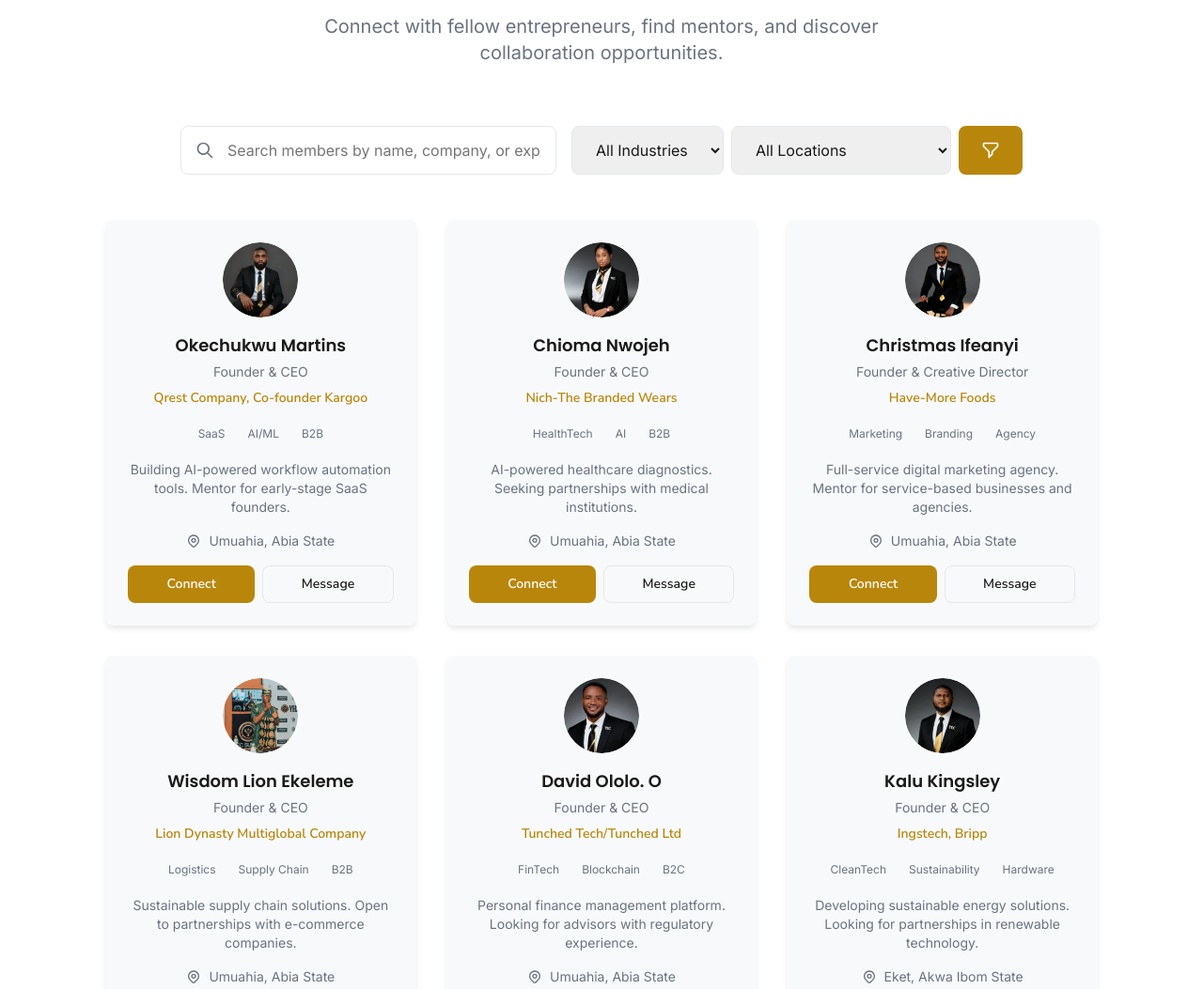
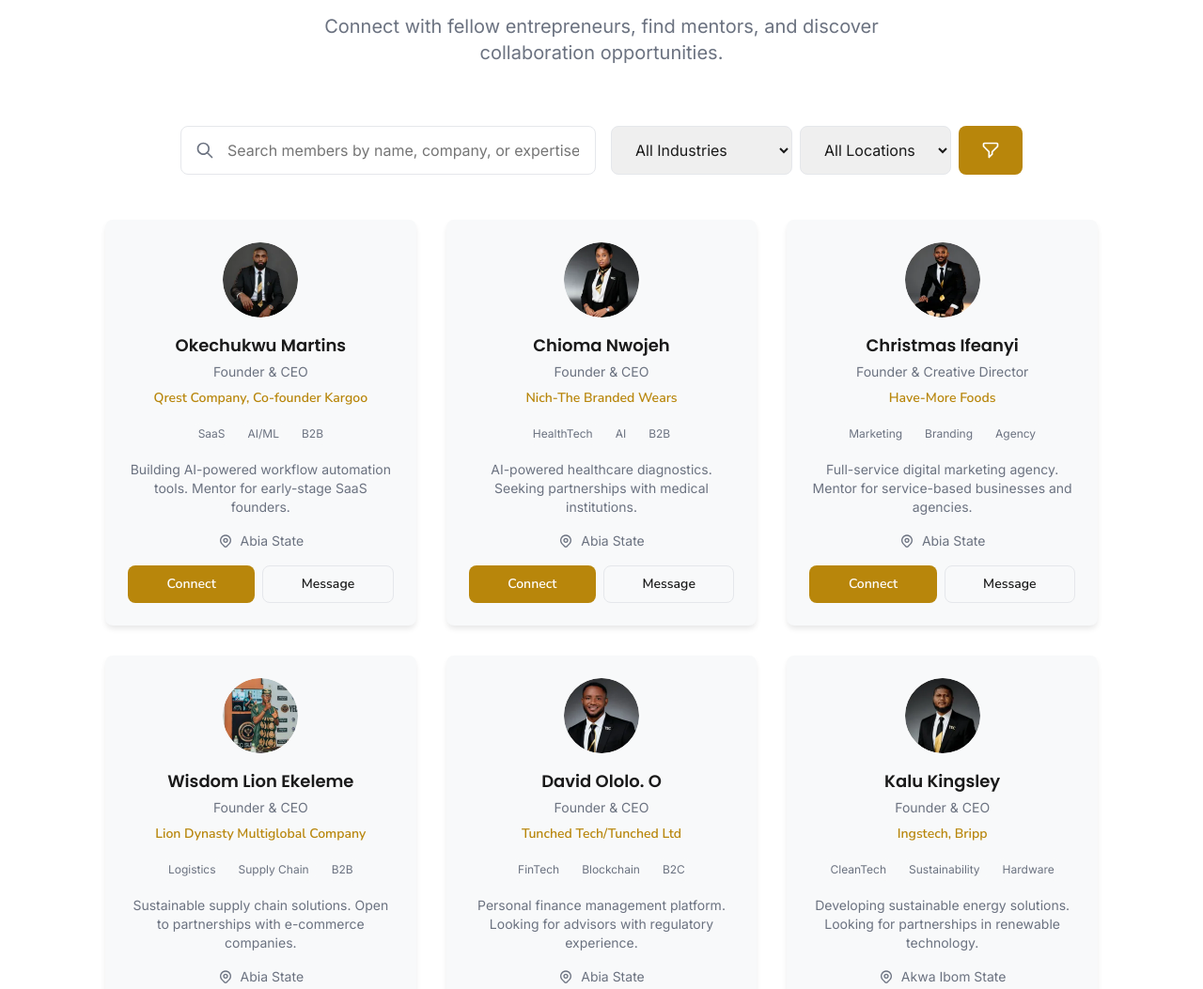
Before and after one commit to Darkwaczy/YEc1, a website: page community.html in a window 1280 px wide. Shown: the part 2760-3813 px from the top of the page at 94% size. Drawn offline with Linux system fonts and the light colour scheme.

Commit message:
I fixed all three
1) Card shape consistent

Cards now keep a fixed width and stay centered even when only 1 result shows.
Updated in styles-community.css.
2) Industry + Location dropdowns

Industry list now shows professional categories like Technology, Banking, Marketing, etc.
Location list now shows all 36 states + FCT.
Updated in community.js.
3) Load More

Now adds 2 extra members instead of replacing everything.
Also blocks repeated loads after the 2 are added.

```diff
--- a/community.js
+++ b/community.js
@@ -10,6 +10,27 @@ document.addEventListener('DOMContentLoaded', function() {
 });
 
 // Member directory data
+const industryOptions = [
+    'Technology',
+    'Banking',
+    'Marketing',
+    'Logistics',
+    'Healthcare',
+    'Education',
+    'CleanTech',
+    'Food & Beverage',
+    'Construction',
+    'E-commerce'
+];
+
+const locationOptions = [
+    'Abia', 'Adamawa', 'Akwa Ibom', 'Anambra', 'Bauchi', 'Bayelsa', 'Benue', 'Borno',
+    'Cross River', 'Delta', 'Ebonyi', 'Edo', 'Ekiti', 'Enugu', 'Gombe', 'Imo',
+    'Jigawa', 'Kaduna', 'Kano', 'Katsina', 'Kebbi', 'Kogi', 'Kwara', 'Lagos',
+    'Nasarawa', 'Niger', 'Ogun', 'Ondo', 'Osun', 'Oyo', 'Plateau', 'Rivers',
+    'Sokoto', 'Taraba', 'Yobe', 'Zamfara', 'FCT'
+];
+
 const membersData = [
     {
         name: 'Okechukwu Martins',
@@ -17,8 +38,8 @@ const membersData = [
         company: 'Qrest Company, Co-founder Kargoo',
         tags: ['SaaS', 'AI/ML', 'B2B'],
         bio: 'Building AI-powered workflow automation tools. Mentor for early-stage SaaS founders.',
-        location: 'Umuahia, Abia State',
-        industry: 'SaaS',
+        location: 'Abia',
+        industry: 'Technology',
         email: 'okechukwu@qrest.com',
         whatsapp: '2348011111111',
         avatar: 'assets/builder/f8c3608ee1a5a59765e1a82c9d04742836704717.webp'
@@ -29,8 +50,8 @@ const membersData = [
         company: 'Nich-The Branded Wears',
         tags: ['HealthTech', 'AI', 'B2B'],
         bio: 'AI-powered healthcare diagnostics. Seeking partnerships with medical institutions.',
-        location: 'Umuahia, Abia State',
-        industry: 'HealthTech',
+        location: 'Abia',
+        industry: 'Healthcare',
         email: 'chioma@nichts.com',
         whatsapp: '2348022222222',
         avatar: 'assets/builder/e37616c2a18681fce27be5d1ea95a8eec7100f78.webp'
@@ -41,7 +62,7 @@ const membersData = [
         company: 'Have-More Foods',
         tags: ['Marketing', 'Branding', 'Agency'],
         bio: 'Full-service digital marketing agency. Mentor for service-based businesses and agencies.',
-        location: 'Umuahia, Abia State',
+        location: 'Abia',
         industry: 'Marketing',
         email: 'christmas@havemorefoods.com',
         whatsapp: '2348033333333',
@@ -53,7 +74,7 @@ const membersData = [
         company: 'Lion Dynasty Multiglobal Company',
         tags: ['Logistics', 'Supply Chain', 'B2B'],
         bio: 'Sustainable supply chain solutions. Open to partnerships with e-commerce companies.',
-        location: 'Umuahia, Abia State',
+        location: 'Abia',
         industry: 'Logistics',
         email: 'wisdom@liondynasty.com',
         whatsapp: '2348044444444',
@@ -65,8 +86,8 @@ const membersData = [
         company: 'Tunched Tech/Tunched Ltd',
         tags: ['FinTech', 'Blockchain', 'B2C'],
         bio: 'Personal finance management platform. Looking for advisors with regulatory experience.',
-        location: 'Umuahia, Abia State',
-        industry: 'FinTech',
+        location: 'Abia',
+        industry: 'Banking',
         email: 'david@tunched.com',
         whatsapp: '2348055555555',
         avatar: 'assets/builder/699fcafba0a0c892477cb5c5e51ee806d027bb86.webp'
@@ -77,7 +98,7 @@ const membersData = [
         company: 'Ingstech, Bripp',
         tags: ['CleanTech', 'Sustainability', 'Hardware'],
         bio: 'Developing sustainable energy solutions. Looking for partnerships in renewable technology.',
-        location: 'Eket, Akwa Ibom State',
+        location: 'Akwa Ibom',
         industry: 'CleanTech',
         email: 'kalu@ingstech.com',
         whatsapp: '2348066666666',
@@ -92,8 +113,8 @@ const moreMembersData = [
         company: 'Zobo Moment',
         tags: ['FoodTech', 'E-commerce', 'B2C'],
         bio: 'Building a scalable D2C beverage brand. Open to distribution partners.',
-        location: 'Lagos, Nigeria',
-        industry: 'FoodTech',
+        location: 'Lagos',
+        industry: 'Food & Beverage',
         email: 'amara@zobomoment.com',
         whatsapp: '2348077777777',
         avatar: 'assets/builder/03d5005d9c6f90e0ddbd74e0a6044dd10a294251.webp'
@@ -104,63 +125,16 @@ const moreMembersData = [
         company: 'Bripp',
         tags: ['FinTech', 'Payments', 'B2B'],
         bio: 'Designing secure payment rails for SMEs across Africa.',
-        location: 'Ibadan, Oyo State',
-        industry: 'FinTech',
+        location: 'Oyo',
+        industry: 'Banking',
         email: 'kelvin@bripp.africa',
         whatsapp: '2348088888888',
         avatar: 'assets/builder/1a2254744f1cbbd574b4da2c2df92c062ec90f58.webp'
-    },
-    {
-        name: 'Aisha Bello',
-        title: 'Founder',
-        company: 'EduCloud',
-        tags: ['EdTech', 'AI', 'B2B'],
-        bio: 'Helping schools digitize learning with adaptive AI tools.',
-        location: 'Abuja, FCT',
-        industry: 'EdTech',
-        email: 'aisha@educloud.io',
-        whatsapp: '2348099999999',
-        avatar: 'assets/builder/64f83b93657aea6d0309dfdaec78250920fa2fa6.webp'
-    },
-    {
-        name: 'Ifeoma Okoro',
-        title: 'Founder & CEO',
-        company: 'GreenBuild',
-        tags: ['CleanTech', 'Construction', 'B2B'],
-        bio: 'Sustainable building materials for fast-growing cities.',
-        location: 'Enugu, Enugu State',
-        industry: 'CleanTech',
-        email: 'ifeoma@greenbuild.com',
-        whatsapp: '2348101010101',
-        avatar: 'assets/builder/8bf11482c6438f7833449a09978753e18bd16989.webp'
-    },
-    {
-        name: 'Tunde Alabi',
-        title: 'Founder',
-        company: 'Bemsoft',
-        tags: ['SaaS', 'HR', 'B2B'],
-        bio: 'Automating HR workflows for mid-size companies.',
-        location: 'Port Harcourt, Rivers State',
-        industry: 'SaaS',
-        email: 'tunde@bemsoft.com',
-        whatsapp: '2348111111111',
-        avatar: 'assets/builder/764f92efc4625ae3ea01bc5aff0ea6c101c83f2c.webp'
-    },
-    {
-        name: 'Zainab Lawal',
-        title: 'Founder',
-        company: 'HealthBridge',
-        tags: ['HealthTech', 'Telemedicine', 'B2C'],
-        bio: 'Remote care for underserved communities.',
-        location: 'Kano, Kano State',
-        industry: 'HealthTech',
-        email: 'zainab@healthbridge.com',
-        whatsapp: '2348121212121',
-        avatar: 'assets/builder/21e685fa29d0a2c8802414a35a2ab890ea1dd8d5.webp'
     }
 ];
 
 let currentMembers = membersData.slice();
+let loadMoreUsed = false;
 
 function initializeDirectory() {
     const searchInput = document.querySelector('.search-input');
@@ -170,7 +144,7 @@ function initializeDirectory() {
     const loadMoreButton = document.querySelector('.load-more-button');
 
     renderMembers(currentMembers);
-    populateFilterOptions(industrySelect, locationSelect, membersData);
+    populateFilterOptions(industrySelect, locationSelect);
     bindMemberActions();
 
     if (searchInput) {
@@ -191,17 +165,22 @@ function initializeDirectory() {
 
     if (loadMoreButton) {
         loadMoreButton.addEventListener('click', function() {
+            if (loadMoreUsed) {
+                showNotification('No more members to load.');
+                return;
+            }
             this.textContent = 'Loading...';
             this.disabled = true;
 
             setTimeout(() => {
-                currentMembers = moreMembersData.slice();
+                currentMembers = currentMembers.concat(moreMembersData);
                 renderMembers(currentMembers);
                 bindMemberActions();
                 applyFilters();
+                loadMoreUsed = true;
                 this.textContent = 'Load More Members';
                 this.disabled = false;
-                showNotification('More members loaded!');
+                showNotification('2 more members loaded!');
             }, 800);
         });
     }
@@ -223,7 +202,7 @@ function renderMembers(list) {
             <p class="member-bio">${member.bio}</p>
             <div class="member-location">
                 <img src="assets/builder/2ebc42fb54d86fe976f702d4b746c435afdaa9cf.svg" alt="Location" class="location-icon">
-                <span>${member.location}</span>
+                <span>${formatLocation(member.location)}</span>
             </div>
             <div class="member-actions">
                 <button class="connect-button" data-email="${member.email}">Connect</button>
@@ -233,16 +212,20 @@ function renderMembers(list) {
     `).join('');
 }
 
-function populateFilterOptions(industrySelect, locationSelect, list) {
+function populateFilterOptions(industrySelect, locationSelect) {
     if (!industrySelect || !locationSelect) return;
 
-    const industries = Array.from(new Set(list.map(member => member.industry))).sort();
-    const locations = Array.from(new Set(list.map(member => member.location))).sort();
+    industrySelect.innerHTML = `<option value="all">All Industries</option>` +
+        industryOptions.map(industry => `<option value="${industry}">${industry}</option>`).join('');
+    locationSelect.innerHTML = `<option value="all">All Locations</option>` +
+        locationOptions.map(location => `<option value="${location}">${location}</option>`).join('');
+}
 
-    industrySelect.innerHTML = `<option value="all">All Industries</option>` +
-        industries.map(industry => `<option value="${industry}">${industry}</option>`).join('');
-    locationSelect.innerHTML = `<option value="all">All Locations</option>` +
-        locations.map(location => `<option value="${location}">${location}</option>`).join('');
+function formatLocation(location) {
+    if (location === 'FCT') {
+        return 'FCT, Abuja';
+    }
+    return `${location} State`;
 }
 
 function applyFilters() {
--- a/styles-community.css
+++ b/styles-community.css
@@ -651,6 +651,7 @@ body {
     grid-template-columns: repeat(auto-fit, minmax(300px, 1fr));
     gap: 32px;
     margin-bottom: 48px;
+    justify-items: center;
 }
 
 .member-card {
@@ -662,6 +663,8 @@ body {
     display: flex;
     flex-direction: column;
     align-items: center;
+    width: 100%;
+    max-width: 360px;
 }
 
 .member-avatar {
```
